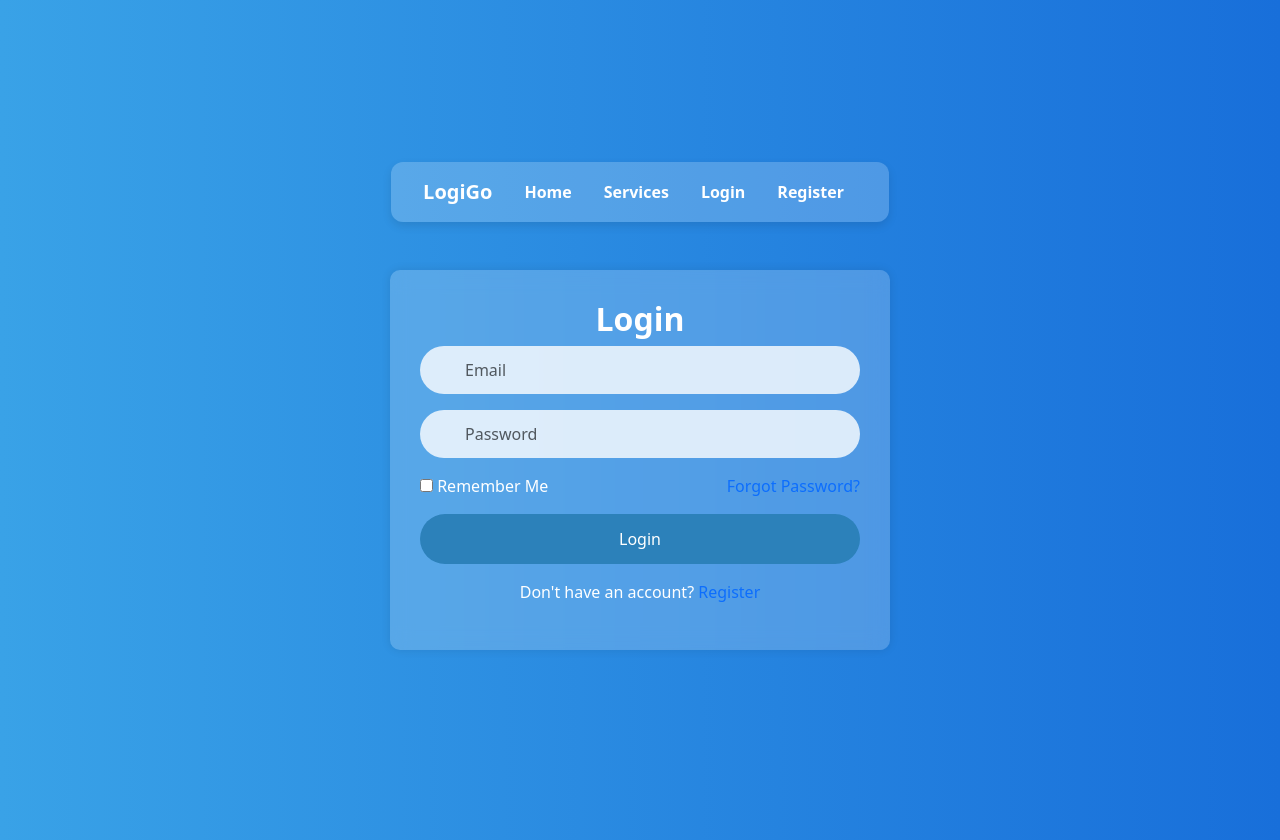
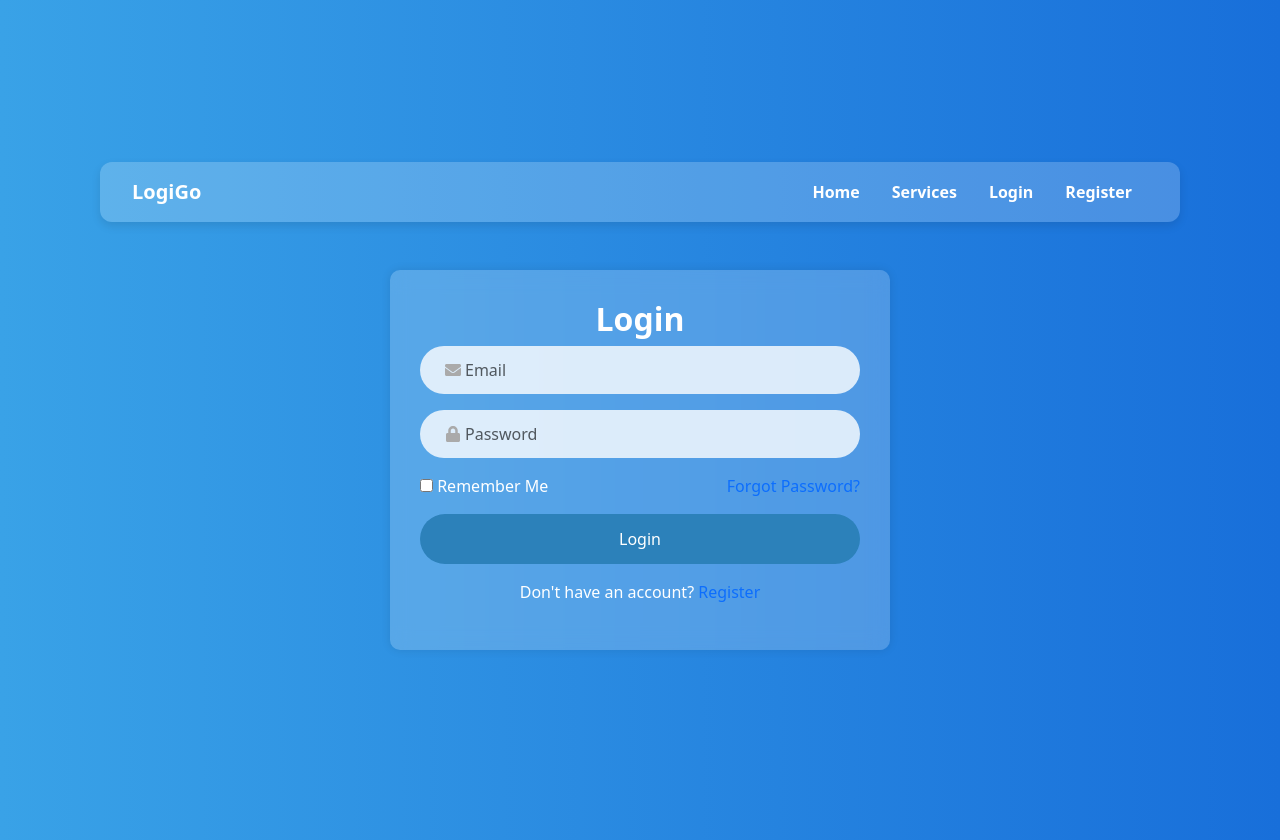
Before and after one commit to FranciscoYuster/Final-Project, a React (Vite) app in the folder frontend/: page /login in a window 1280 px wide. Built offline with nearby package versions, Linux system fonts and the light colour scheme.

Commit message:
actualizando info

```diff
--- a/frontend/src/components/Menu.jsx
+++ b/frontend/src/components/Menu.jsx
@@ -1,9 +1,14 @@
 import React from "react";
 import { Link } from "react-router-dom";
 import { useAuth } from "../context/AuthContext";
+import { motion } from "framer-motion";
+import "./SideNav.css";
 
 const Menu = () => {
   const { user, logout } = useAuth();
+  const linkVariants = {
+    hover: { scale: 1.05, transition: { duration: 0.2 } },
+  };
 
   return (
     <nav
@@ -14,7 +19,7 @@ const Menu = () => {
         boxShadow: "0 4px 10px rgba(0, 0, 0, 0.1)",
         borderRadius: "12px",
         margin: "20px auto",
-        width: "95%",
+        width: "1080px",
       }}
     >
       <div className="container">
@@ -32,23 +37,32 @@ const Menu = () => {
         >
           <span className="navbar-toggler-icon"></span>
         </button>
-        <div className="collapse navbar-collapse justify-content-end" id="menuNavbar">
+        <div
+          className="collapse navbar-collapse justify-content-end"
+          id="menuNavbar"
+        >
           <ul className="navbar-nav">
-            <li className="nav-item">
+
+            <motion.li className="nav-item" variants={linkVariants} whileHover="hover">
               <Link className="nav-link text-white mx-2 fw-semibold" to="/">
                 Home
               </Link>
-            </li>
-            <li className="nav-item">
-                  <Link className="nav-link text-white mx-2 fw-semibold" to="/services">
-                    Services
-                  </Link>
-                </li>
+            </motion.li>
+            <motion.li className="nav-item" variants={linkVariants} whileHover="hover">
+              <Link
+                className="nav-link text-white mx-2 fw-semibold"
+                to="/services"
+              >
+                Services
+              </Link>
+            </motion.li>
             {user ? (
               <>
-                <li className="nav-item">
-                  <Link className="nav-link" to="/profile">Dashboard</Link>
-                </li>
+                <motion.li className="nav-item" variants={linkVariants} whileHover="hover">
+                  <Link className="nav-link" to="/profile">
+                    Dashboard
+                  </Link>
+                </motion.li>
                 <li className="nav-item">
                   <button
                     className="btn btn-light text-primary fw-semibold"
@@ -60,19 +74,22 @@ const Menu = () => {
               </>
             ) : (
               <>
-                <li className="nav-item">
-                  <Link className="nav-link text-white mx-2 fw-semibold" to="/login">
+                <motion.li className="nav-item" variants={linkVariants} whileHover="hover">
+                  <Link
+                    className="nav-link text-white mx-2 fw-semibold"
+                    to="/login"
+                  >
                     Login
                   </Link>
-                </li>
-                <li className="nav-item">
+                </motion.li>
+                <motion.li className="nav-item" variants={linkVariants} whileHover="hover">
                   <Link
                     className="nav-link text-white mx-2 fw-semibold"
                     to="/register"
                   >
                     Register
                   </Link>
-                </li>
+                </motion.li>
               </>
             )}
           </ul>
--- a/frontend/src/components/SideNav.css
+++ b/frontend/src/components/SideNav.css
@@ -78,3 +78,7 @@
   margin-left: 205px;
   padding: 30px;
 }
+.nav-item:hover {
+  background: rgba(255, 255, 255, 0.2);
+  border-radius: 30px;
+}
--- a/frontend/src/views/Login.jsx
+++ b/frontend/src/views/Login.jsx
@@ -53,11 +53,13 @@ const Login = () => {
                 <div className="login-box">
                     <h2 className="text-center">Login</h2>
                     <form onSubmit={handleSubmit}>
-                        <div className="mb-3">
+                        <div className="form-group mb-3 input-container">
+                        <FaEnvelope className="input-icon" />
                             <input type="email" id="email" className="form-control" placeholder='Email'
                                 onChange={e => setEmail(e.target.value)} />
                         </div>
-                        <div className="form-group mb-3">
+                        <div className="form-group mb-3 input-container">
+                            <FaLock className="input-icon" />
                             <input type="password" id="password" className="form-control" placeholder='Password'
                                 onChange={e => setPassword(e.target.value)} />
                         </div>
```
Also changed, not shown: frontend/package.json (line endings or trailing spaces), 1 other file (tests, documents, lock files or other folders).
